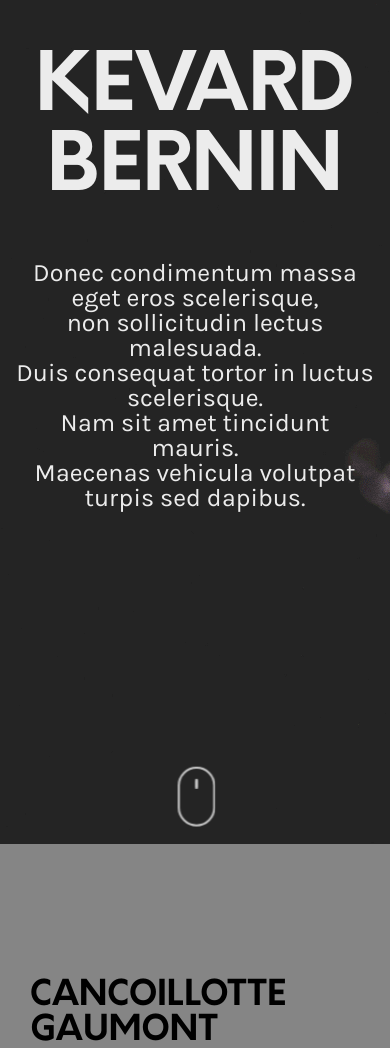
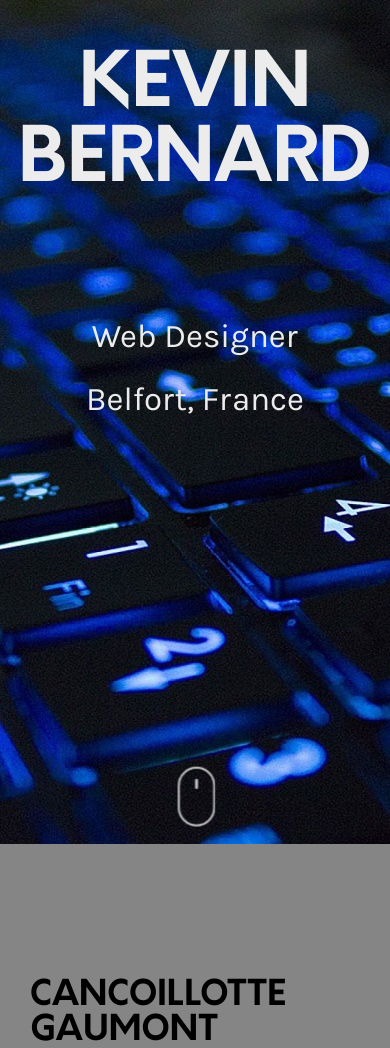
Before and after one commit to kvnbrnrd/Portfolio, a PHP site: page / in a window 390 px wide. Shown: the top 1048 px of the page. Run offline with PHP 8.4, Linux system fonts and the light colour scheme; some libraries are stand-ins or nearby versions.

Commit message:
[edit] -- Modif page home et responsive --

```diff
--- a/Assets/CSS/main.css
+++ b/Assets/CSS/main.css
@@ -252,7 +252,7 @@ img {
 		position: relative;
 		max-width: 100%;
 		min-height: 100vh;
-		background-image: url('../Images/key.png');
+		background-image: url('../Images/key2.png');
 	}
 
 	h1
@@ -261,14 +261,21 @@ img {
 		font-family: 'orkney', 'Times New Roman', Times, serif;
 		color: #ececec;
 		padding-top: 20rem;
-		padding-bottom: 10rem;
+		padding-bottom: 13rem;
 	}
 
 	.pres
 	{
-		font-size: 3rem;
+		font-size: 4rem;
 		font-family: 'karla', 'Times New Roman', Times, serif;
-		padding-bottom: 10rem;
+		padding-bottom: 3rem;
+		color: #ececec;
+	}
+
+	.loc
+	{
+		font-size: 4rem;
+		font-family: 'karla', 'Times New Roman', Times, serif;
 		color: #ececec;
 	}
 
@@ -597,19 +604,32 @@ img {
 	  }
 
 /* ******************************* Fin Animations scroll ******************************************** */
+	.home
+	{
+		background-image: url('../Images/keymobile.jpg');
+	}
+
 
 	h1
 	{
-		font-size: 8rem;
+		font-size: 7.5rem;
 		font-family: 'orkney', 'Times New Roman', Times, serif;
+		margin-bottom: 7rem;
 	}
 
 	.pres
 	{
-		font-size: 2.5rem;
+		font-size: 3.3rem;
 		font-family: 'karla', 'Times New Roman', Times, serif;
-		padding-bottom: 5rem;
+		padding-bottom: 3rem;
 	}
+
+	.loc
+	{
+		font-size: 3.3rem;
+		font-family: 'karla', 'Times New Roman', Times, serif;
+	}
+
 
 	.TxtProjet
 	{
@@ -819,7 +839,7 @@ img {
 		color: #ececec;
 	}
 
-	/* ******************************* Fin Home ******************************************** */
+		/* ******************************* Fin Home ******************************************** */
 
 	#titre
 	{
--- a/Assets/JS/main.js
+++ b/Assets/JS/main.js
@@ -47,6 +47,12 @@ function animationHome() {
         y: -60,
         ease: Expo.easeInOut
     })
+
+    TweenMax.to(".loc", 2, {
+      opacity : 0,
+      y: -60,
+      ease: Expo.easeInOut
+  })
 
     TweenMax.to("#home", 2, {
         delay: 0.3,
--- a/Views/HomeView.php
+++ b/Views/HomeView.php
@@ -13,8 +13,9 @@
 <!-- ------------------------------- Début Page Home -------------------------------- -->
 
     <section class="container-fluid text-center home" id="home">
-        <h1 class="kev">KEVARD BERNIN</h1>
-        <p class="pres">Donec condimentum massa eget eros scelerisque,<br> non sollicitudin lectus malesuada.<br> Duis consequat tortor in luctus scelerisque.<br> Nam sit amet tincidunt mauris.<br> Maecenas vehicula volutpat turpis sed dapibus.</p>
+        <h1 class="kev">KEVIN BERNARD</h1>
+        <p class="pres">Web Designer</p>
+        <p class="loc">Belfort, France</p>
 
 
         <div id="mouse" class="call animated pulse">
@@ -73,7 +74,7 @@
             <div class="row align-items-center">
                 <div class="col-md-6 corps">
                         <h2 id="titre">R&M TRANSFER</h2>
-                        <p class="fr" id="desc">Reproduction d'un service similaire à WeTransfer avec pour objectifs d'insister sur une UX simple et intuitive, tout en créant une identité visuelle propre au service. Mise en place de l'upload multiple de fichier, de l'envoi d'un lien de téléchargement sécurisé dans un email responsive fidèle à l'identité du site. Un script PHP permet de vider périodiquement le dossier dans lequel sont stockés les fichiers uploadés.</p>
+                        <p class="fr" id="desc">Reproduction d'un service similaire à WeTransfer avec pour objectifs d'insister sur une UX simple et intuitive, tout en créant une identité visuelle propre au service. Mise en place de l'upload multiple de fichiers, de l'envoi d'un lien de téléchargement sécurisé dans un email responsive fidèle à l'identité du site. Un script PHP permet de vider périodiquement le dossier dans lequel sont stockés les fichiers uploadés.</p>
                         <p class="en" id="desc">This project aimed to reproduce a website similar to WeTransfer in terms of functionality, with intuitive UX and defined visual identity being the main focus. The technical challenges consisted in setting up multiple file upload and sending a secure download link through a responsive email, further conveying the identity of the service. A PHP script is used to periodically delete the files stored in the uploads directory.</p>
                     <div id="modal" class="row justify-content-between">
                         <a class="col align-self-end animated pulse-slow fr" href ="https://kevinb269.promo-24.codeur.online/mesprojets/WeTransfer/index.php" id="voir">VOIR LE SITE</a>
@@ -100,7 +101,7 @@
                 <div class="col-md-6 corps">
                         <h2 id="titre">CANCOILLOTTE GAUMONT</h2>
                         <p class="fr" id="desc">Réalisation d'un annuaire de films permettant de consulter la fiche d'un film par le biais d'une recherche par critères multiples. Les informations relatives au film sont affichées dynamiquement grâce aux requêtes vers la base de données relationnelle. L'utilisation de Material Design assure un site entièrement responsive et une UI conforme aux standards en application en matière de web design.</p>
-                        <p class="en" id="desc">Creation of an online movie database where the user can search for a specific movie using several search forms and criteria. Full information about the movie is displayed dynamically in a page through queries to the relational database. The use of Material Design, ensures a fully responsive website and a UI up to date with established web design standards.</p>
+                        <p class="en" id="desc">Creation of an online movie database where the user can search for a specific movie using several search forms and criteria. Full information about the movie is displayed dynamically in a page through queries to the relational database. The use of Material Design ensures a fully responsive website and a UI up to date with established web design standards.</p>
                     <div class="row justify-content-between modal2">
                         <a class="col align-self-end animated pulse-slow fr" href ="https://kevinb269.promo-24.codeur.online/mesprojets/Projet_Merise/index.php" id="voir">VOIR LE SITE</a>
                         <a class="col align-self-end animated pulse-slow en" href ="https://kevinb269.promo-24.codeur.online/mesprojets/Projet_Merise/index.php" id="voir">SEE THE WEBSITE</a>
```
Also changed, not shown: Assets/Images/key2.png (added), Assets/Images/keymobile.jpg (added), Assets/Images/monitor.png (added).
